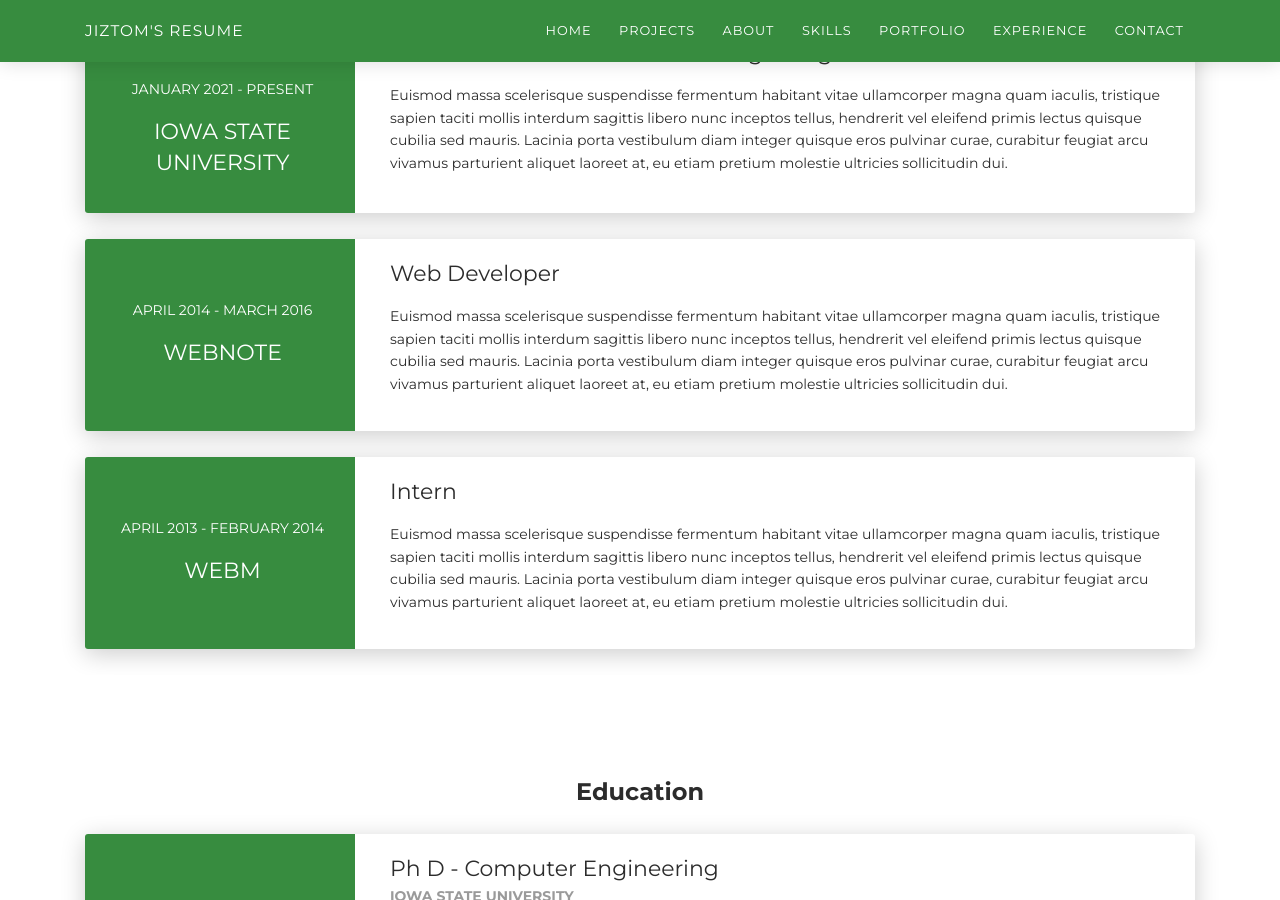
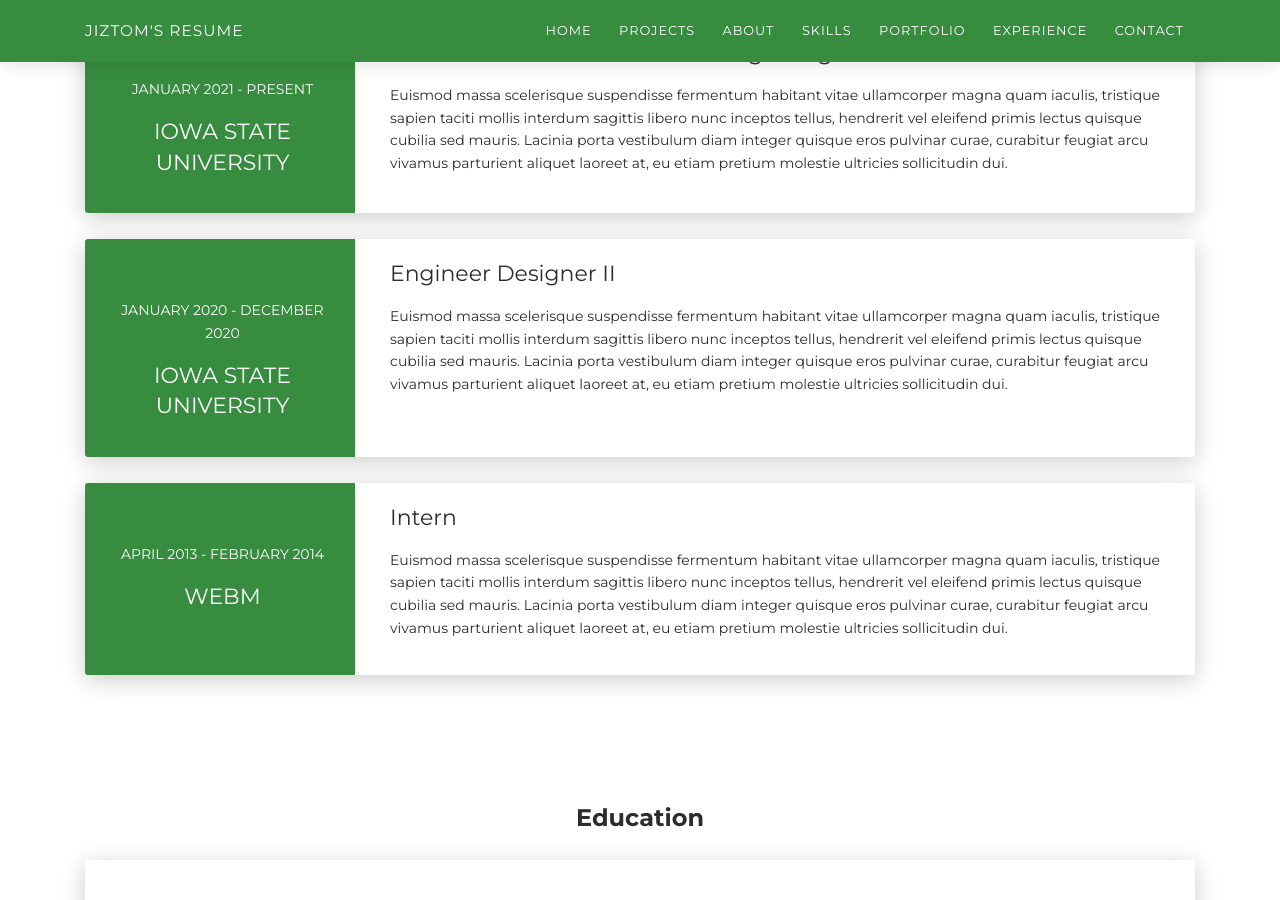
Before and after one commit to jiztom/jiztom.github.io, a Jekyll site: the page built from docs/Jiztom.html, in a window 1280 px wide and 900 px high, scrolled down 2601 px. Built offline with Jekyll 4.4.1, drawn with Linux system fonts in a browser that asks for light colours; nearby versions of some CDN libraries; some of the changed text lies outside the part shown.

Commit message:
addding some fun and mystery to the pic

```diff
--- a/docs/Jiztom.html
+++ b/docs/Jiztom.html
@@ -322,13 +322,13 @@ author: "Jiztom Kavalakkatt Francis"
       <div class="row">
         <div class="col-md-3 bg-primary" data-aos="fade-right" data-aos-offset="50" data-aos-duration="500">
           <div class="card-body cc-experience-header">
-            <p>April 2014 - March 2016</p>
-            <div class="h5">WebNote</div>
+            <p>January 2020 - December 2020</p>
+            <div class="h5">Iowa State University</div>
           </div>
         </div>
         <div class="col-md-9" data-aos="fade-left" data-aos-offset="50" data-aos-duration="500">
           <div class="card-body">
-            <div class="h5">Web Developer</div>
+            <div class="h5">Engineer Designer II</div>
             <p>Euismod massa scelerisque suspendisse fermentum habitant vitae ullamcorper magna quam iaculis, tristique sapien taciti mollis interdum sagittis libero nunc inceptos tellus, hendrerit vel eleifend primis lectus quisque cubilia sed mauris. Lacinia porta vestibulum diam integer quisque eros pulvinar curae, curabitur feugiat arcu vivamus parturient aliquet laoreet at, eu etiam pretium molestie ultricies sollicitudin dui.</p>
           </div>
         </div>
@@ -440,7 +440,7 @@ author: "Jiztom Kavalakkatt Francis"
         <div class="carousel-inner">
           <div class="carousel-item active">
             <div class="row">
-              <div class="col-lg-2 col-md-3 cc-reference-header"><img src="images/reference-image-1.jpg" alt="Image"/>
+              <div class="col-lg-2 col-md-3 cc-reference-header"><img src="images/Darr_Matthew282.jpg" alt="Image"/>
                 <div class="h5 pt-2">Matthew J Darr</div>
                 <p class="category">Professor Digital Ag</p>
               </div>
@@ -462,7 +462,7 @@ author: "Jiztom Kavalakkatt Francis"
           </div>
           <div class="carousel-item">
             <div class="row">
-              <div class="col-lg-2 col-md-3 cc-reference-header"><img src="images/reference-image-3.jpg" alt="Image"/>
+              <div class="col-lg-2 col-md-3 cc-reference-header"><img src="images/Chandan_monkey.jpeg" alt="Image"/>
                 <div class="h5 pt-2">Chandan Kumar</div>
                 <p class="category">Ph D Candidate</p>
               </div>
```
Also changed, not shown: docs/images/Chandan_monkey.jpeg (added), docs/images/Darr_Matthew282.jpg (added).
